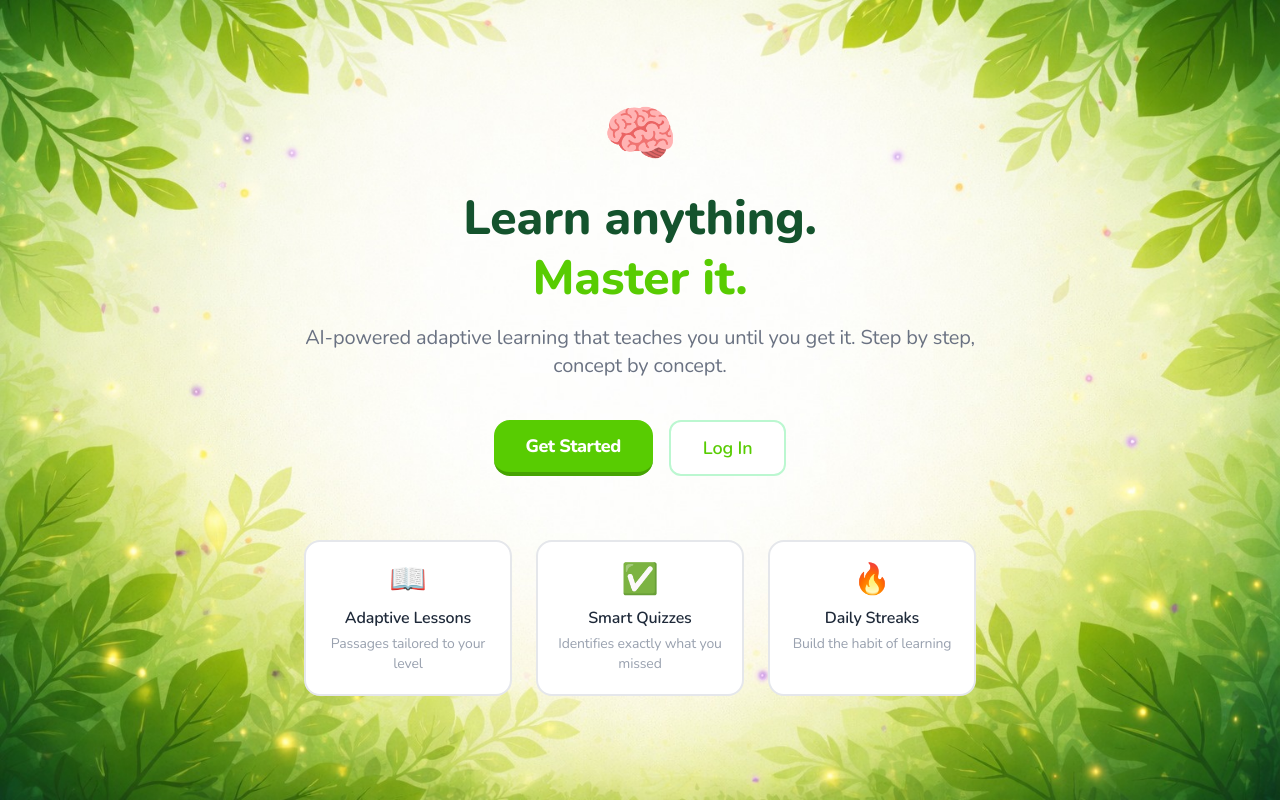
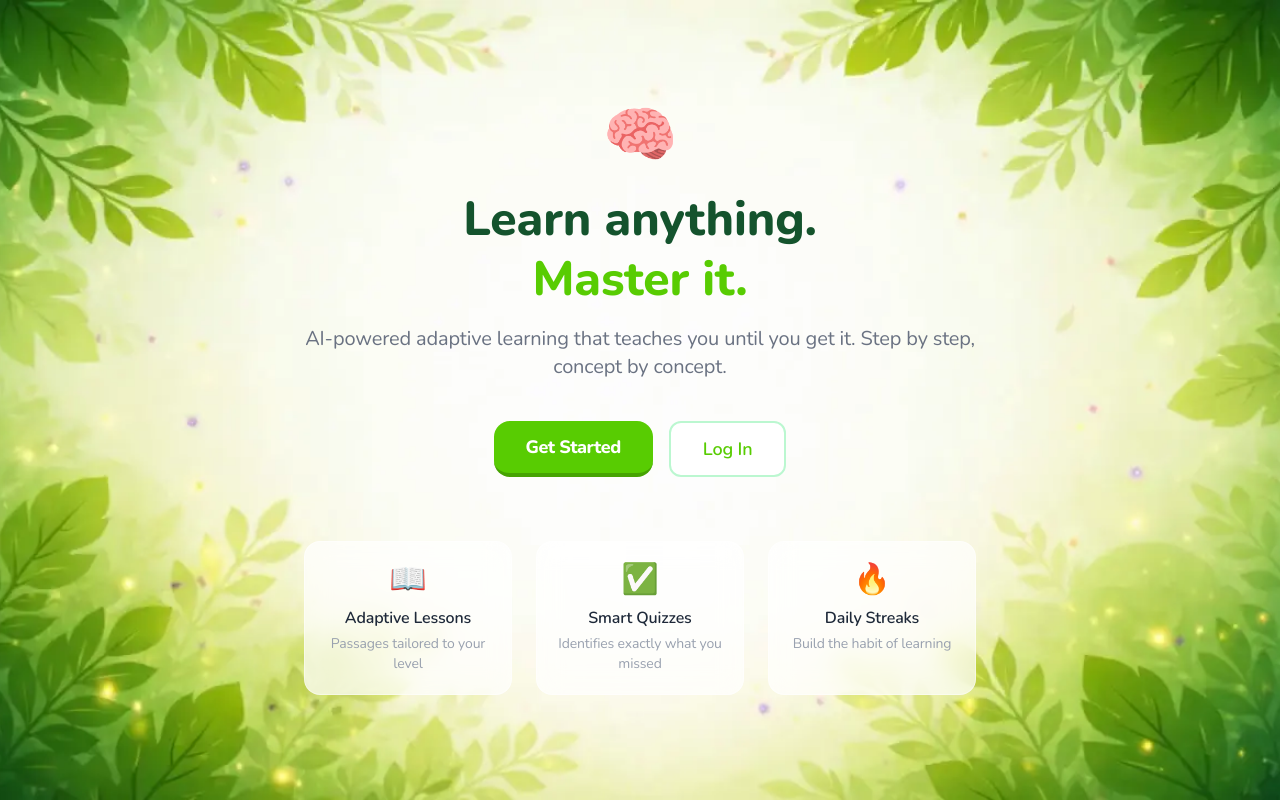
Before and after one commit to Raahul-G/MasterMindAI, a React (Vite) app in the folder frontend-web/: page / in a window 1280 px wide. Built offline with nearby package versions, Linux system fonts and the light colour scheme; no server answers.

Commit message:
style: update landing, login, and register pages with new background image and improved card design

```diff
--- a/frontend-web/src/pages/Landing.tsx
+++ b/frontend-web/src/pages/Landing.tsx
@@ -2,15 +2,14 @@ import { Link } from 'react-router-dom'
 
 export default function Landing() {
   return (
-    <div
-      className="min-h-screen flex flex-col items-center justify-center px-6 bg-green-50"
-      style={{
-        backgroundImage: 'url(/login-page-bg.jpeg)',
-        backgroundSize: 'cover',
-        backgroundPosition: 'center',
-      }}
-    >
-      <div className="max-w-2xl text-center">
+    <div className="relative min-h-screen flex flex-col items-center justify-center px-6">
+      <img
+        src="/breeze.webp"
+        alt=""
+        aria-hidden="true"
+        className="absolute inset-0 w-full h-full object-cover"
+      />
+      <div className="relative z-10 max-w-2xl text-center">
         <div className="text-6xl mb-6">🧠</div>
         <h1 className="text-5xl font-extrabold text-forest-900 mb-4 leading-tight">
           Learn anything.<br />
@@ -34,17 +33,17 @@ export default function Landing() {
           </Link>
         </div>
         <div className="mt-16 grid grid-cols-3 gap-6 text-center">
-          <div className="bg-white rounded-2xl p-5 border-2 border-gray-200">
+          <div className="bg-white/70 backdrop-blur-md rounded-2xl p-5 border border-white/40">
             <div className="text-3xl mb-2">📖</div>
             <p className="font-semibold text-gray-800">Adaptive Lessons</p>
             <p className="text-sm text-gray-400 mt-1">Passages tailored to your level</p>
           </div>
-          <div className="bg-white rounded-2xl p-5 border-2 border-gray-200">
+          <div className="bg-white/70 backdrop-blur-md rounded-2xl p-5 border border-white/40">
             <div className="text-3xl mb-2">✅</div>
             <p className="font-semibold text-gray-800">Smart Quizzes</p>
             <p className="text-sm text-gray-400 mt-1">Identifies exactly what you missed</p>
           </div>
-          <div className="bg-white rounded-2xl p-5 border-2 border-gray-200">
+          <div className="bg-white/70 backdrop-blur-md rounded-2xl p-5 border border-white/40">
             <div className="text-3xl mb-2">🔥</div>
             <p className="font-semibold text-gray-800">Daily Streaks</p>
             <p className="text-sm text-gray-400 mt-1">Build the habit of learning</p>
--- a/frontend-web/src/pages/Login.tsx
+++ b/frontend-web/src/pages/Login.tsx
@@ -65,15 +65,14 @@ export default function Login() {
   }
 
   return (
-    <div
-      className="min-h-screen flex items-center justify-center px-6 bg-green-50"
-      style={{
-        backgroundImage: 'url(/login-page-bg.jpeg)',
-        backgroundSize: 'cover',
-        backgroundPosition: 'center',
-      }}
-    >
-      <div className="bg-green-50 rounded-2xl border-2 border-green-200 p-8 w-full max-w-md">
+    <div className="relative min-h-screen flex items-center justify-center px-6">
+      <img
+        src="/breeze.webp"
+        alt=""
+        aria-hidden="true"
+        className="absolute inset-0 w-full h-full object-cover"
+      />
+      <div className="relative z-10 bg-white/70 backdrop-blur-md rounded-2xl border border-white/40 p-8 w-full max-w-md">
         <div className="text-center mb-6">
           <div className="text-4xl mb-2">🧠</div>
           <h1 className="text-2xl font-bold text-forest-900">Welcome back</h1>
--- a/frontend-web/src/pages/Register.tsx
+++ b/frontend-web/src/pages/Register.tsx
@@ -45,8 +45,14 @@ export default function Register() {
   }
 
   return (
-    <div className="min-h-screen bg-gradient-to-br from-green-50 to-yellow-50 flex items-center justify-center px-6">
-      <div className="bg-white rounded-2xl border-2 border-gray-200 p-8 w-full max-w-md">
+    <div className="relative min-h-screen flex items-center justify-center px-6">
+      <img
+        src="/breeze.webp"
+        alt=""
+        aria-hidden="true"
+        className="absolute inset-0 w-full h-full object-cover"
+      />
+      <div className="relative z-10 bg-white/70 backdrop-blur-md rounded-2xl border border-white/40 p-8 w-full max-w-md">
         <div className="text-center mb-6">
           <div className="text-4xl mb-2">🧠</div>
           <h1 className="text-2xl font-bold text-forest-900">Create account</h1>
```
